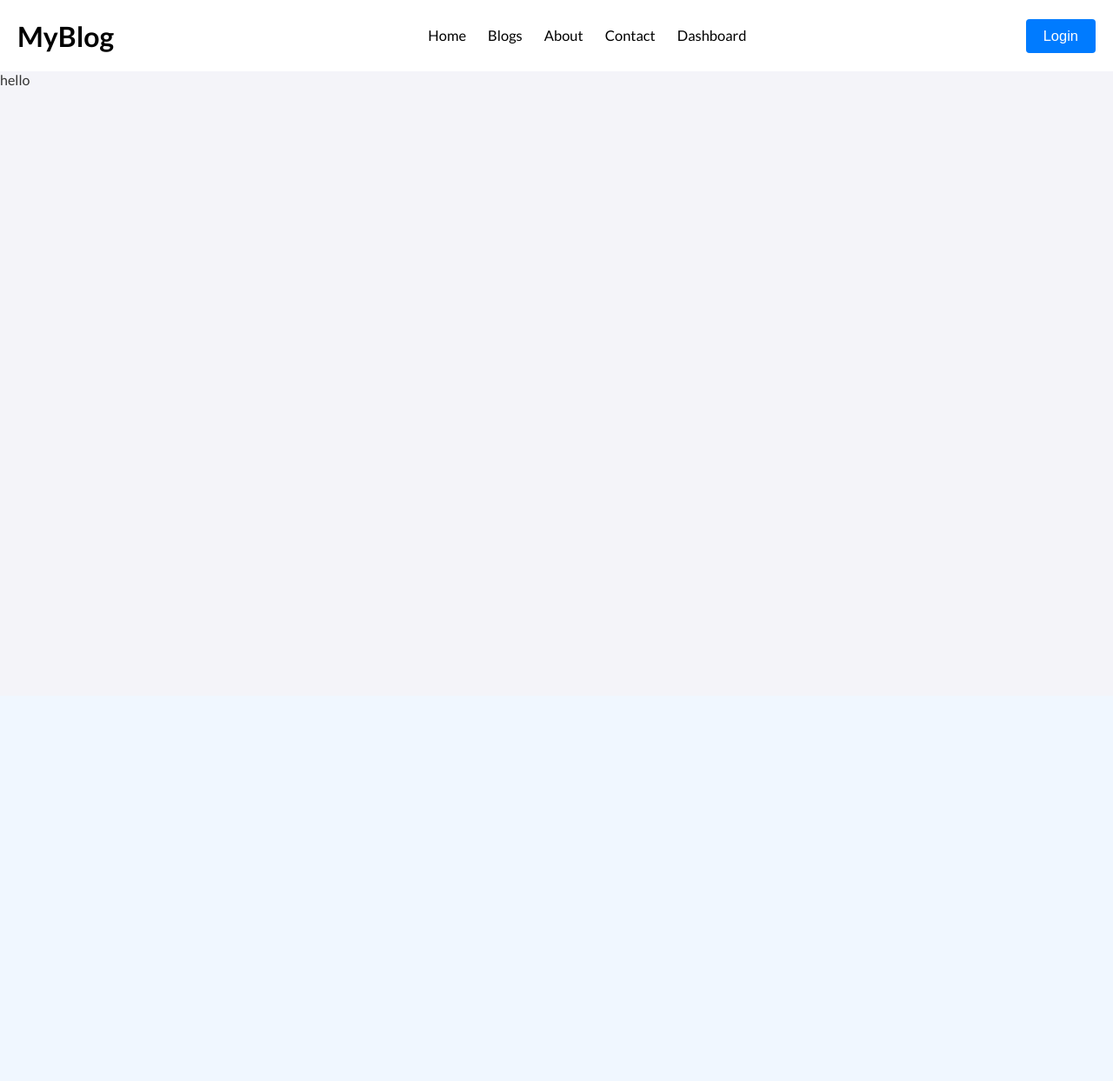
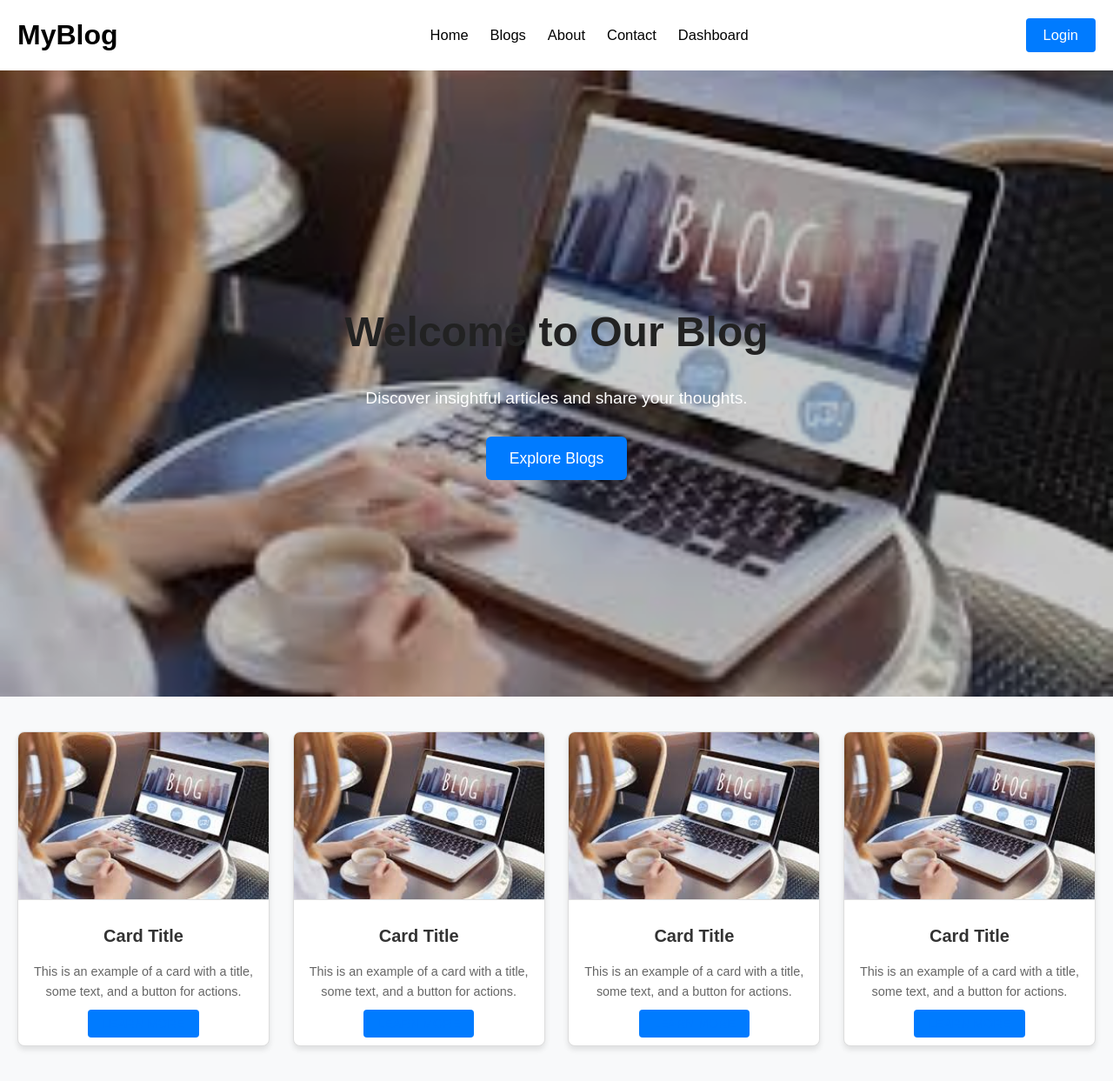
Before and after one commit to PrathamTagline/django-blog, a Django app: page / in a window 1280 px wide. Shown: the whole page at 87% size. Before the commit the page ends 99 px from the top, so only its background shows below. Run offline with Django 5.2, Linux system fonts and the light colour scheme.

Commit message:
add the home and its hero section and card section

```diff
--- /dev/null
+++ b/core/static/css/card.css
@@ -0,0 +1,69 @@
+/* Base Styles */
+body {
+    font-family: Arial, sans-serif;
+    background-color: #f8f9fa;
+    margin: 0;
+    padding: 0;
+}
+
+/* Grid Layout */
+.grid-container {
+    display: grid;
+    grid-template-columns: repeat(auto-fit, minmax(250px, 1fr)); /* Responsive columns */
+    gap: 20px;
+    justify-content: center;
+    padding: 20px;
+}
+
+/* Card Styling */
+.custom-card {
+    border: 1px solid #ddd;
+    border-radius: 8px;
+    box-shadow: 0 4px 6px rgba(0, 0, 0, 0.1);
+    overflow: hidden;
+    transition: transform 0.3s ease, box-shadow 0.3s ease;
+    background-color: #fff;
+}
+
+.custom-card:hover {
+    transform: translateY(-5px);
+    box-shadow: 0 6px 10px rgba(0, 0, 0, 0.15);
+}
+
+.custom-card .card-img-top {
+    width: 100%;
+    height: auto;
+    border-bottom: 1px solid #ddd;
+}
+
+.custom-card .card-body {
+    padding: 16px;
+    text-align: center;
+}
+
+.custom-card .card-title {
+    font-size: 1.25rem;
+    font-weight: bold;
+    margin-bottom: 8px;
+    color: #333;
+}
+
+.custom-card .card-text {
+    font-size: 0.9rem;
+    color: #666;
+    margin-bottom: 16px;
+}
+
+.custom-card .btn-primary {
+    background-color: #007bff;
+    border: none;
+    padding: 8px 16px;
+    font-size: 0.9rem;
+    border-radius: 4px;
+    text-transform: uppercase;
+    transition: background-color 0.3s ease;
+}
+
+.custom-card .btn-primary:hover {
+    background-color: #0056b3;
+}
--- /dev/null
+++ b/core/static/css/hero_section.css
@@ -0,0 +1,58 @@
+/* Hero Section */
+.hero-section {
+  width: 100%;
+}
+.hero {
+    position: relative;
+    width: 100%;
+    height: 90vh;
+    background: url('media/image.png') no-repeat center center/cover;
+    display: flex;
+    justify-content: center;
+    background-color: white;
+}
+
+/* Transparent Overlay */
+.overlay {
+    width: 100%;
+    height: 100%;
+    background: rgba(0, 0, 0, 0.2); /* Transparency Effect */
+    display: flex;
+    align-items: center;
+    justify-content: center;
+}
+
+/* Hero Content */
+.hero-content {
+    text-align: center;
+
+    color: var(--text-on-blue);
+    max-width: 600px;
+}
+
+.hero-content h1 {
+    font-size: 3rem;
+    font-weight: 700;
+}
+
+.hero-content p {
+    font-size: 1.2rem;
+    margin-bottom: 1.5em;
+}
+
+/* Explore Blogs Button */
+.hero-btn {
+    display: inline-block;
+    background-color: var(--primary-blue);
+    color: var(--text-on-blue);
+    padding: 0.8em 1.5em;
+    font-size: 1.1rem;
+    border-radius: 6px;
+    text-decoration: none;
+    transition: background 0.3s ease-in-out, transform 0.2s ease-in-out;
+}
+
+.hero-btn:hover {
+    background-color: var(--secondary-blue);
+    transform: scale(1.05);
+}
--- a/core/templates/core/home.html
+++ b/core/templates/core/home.html
@@ -1,6 +1,49 @@
 {% extends "base.html" %}
 {% load static %}
 
+{% block css %}
+    <link rel="stylesheet" href="{% static 'css/hero_section.css' %}">
+    <link rel="stylesheet" href="{% static 'css/card.css' %}">
+{% endblock css %}
+
 {% block content %}
-<h>hello</h1>
+    {% include "core/includes/hero_section.html" %}
+    <div style="height: 40px;"></div>
+    <div class="container">
+        <div class="card custom-card" style="width: 18rem;">
+            <img src="{% static 'media/image.png' %}" class="card-img-top" alt="Card image">
+            <div class="card-body">
+              <h5 class="card-title">Card Title</h5>
+              <p class="card-text">This is an example of a card with a title, some text, and a button for actions.</p>
+              <a href="#" class="btn btn-primary">Learn More</a>
+            </div>
+        </div>
+        <div class="card custom-card" style="width: 18rem;">
+            <img src="{% static 'media/image.png' %}" class="card-img-top" alt="Card image">
+            <div class="card-body">
+              <h5 class="card-title">Card Title</h5>
+              <p class="card-text">This is an example of a card with a title, some text, and a button for actions.</p>
+              <a href="#" class="btn btn-primary">Learn More</a>
+            </div>
+        </div>
+        <div class="card custom-card" style="width: 18rem;">
+            <img src="{% static 'media/image.png' %}" class="card-img-top" alt="Card image">
+            <div class="card-body">
+              <h5 class="card-title">Card Title</h5>
+              <p class="card-text">This is an example of a card with a title, some text, and a button for actions.</p>
+              <a href="#" class="btn btn-primary">Learn More</a>
+            </div>
+        </div>
+        <div class="card custom-card" style="width: 18rem;">
+            <img src="{% static 'media/image.png' %}" class="card-img-top" alt="Card image">
+            <div class="card-body">
+              <h5 class="card-title">Card Title</h5>
+              <p class="card-text">This is an example of a card with a title, some text, and a button for actions.</p>
+              <a href="#" class="btn btn-primary">Learn More</a>
+            </div>
+        </div>
+    </div>
+    <div style="height: 40px;"></div>
+
+
 {% endblock content %}
--- /dev/null
+++ b/core/templates/core/includes/hero_section.html
@@ -0,0 +1,13 @@
+<div class="hero-section">
+  <div class="hero">
+    <div class="overlay">
+      <div class="container">
+        <div class="hero-content">
+          <h1>Welcome to Our Blog</h1>
+          <p>Discover insightful articles and share your thoughts.</p>
+          <a href="#blogs" class="hero-btn">Explore Blogs</a>
+        </div>
+      </div>
+    </div>
+  </div>
+</div>
```
Also changed, not shown: core/static/media/image.png (added), core/templates/core/includes/recent_blog_section.html (added).
